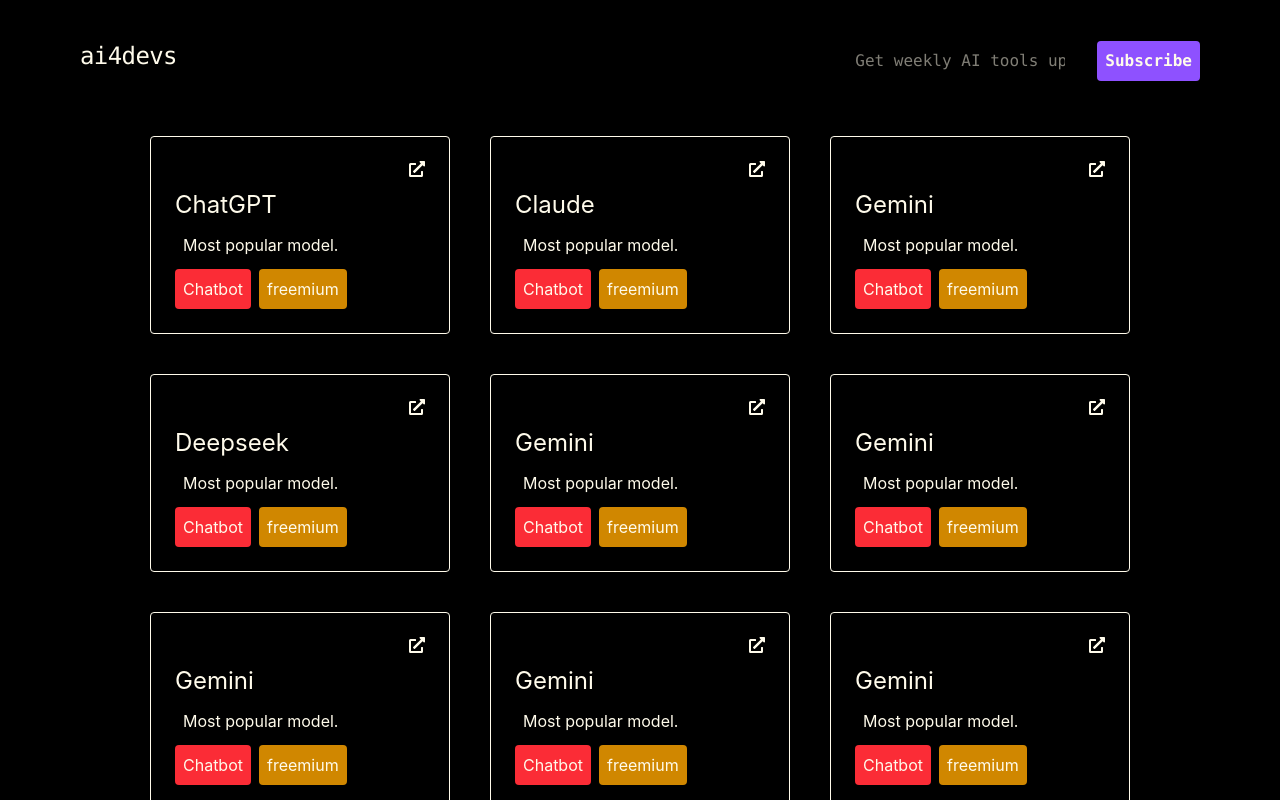
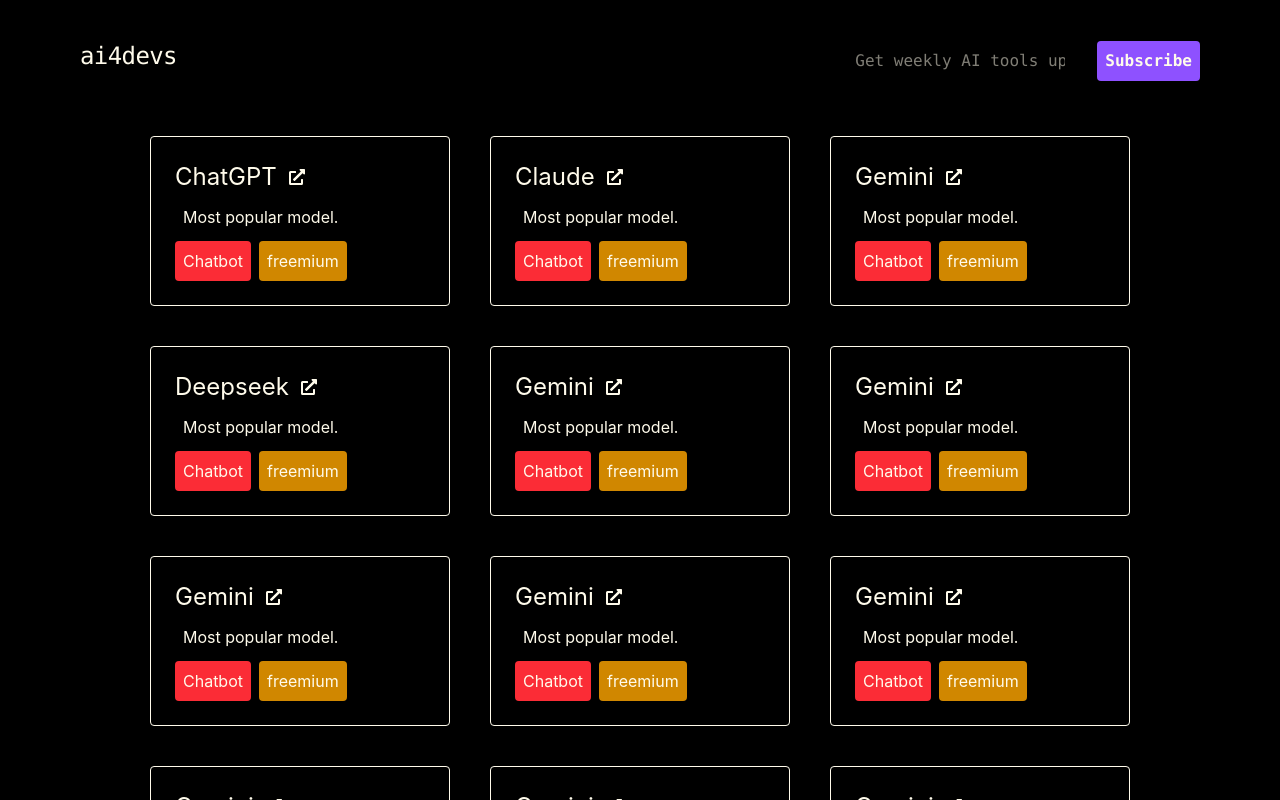
Before and after one commit to MohamedWazeemJassir/ai4devs, a React (Vite) app: page / in a window 1280 px wide. Shown: the top 800 px of the page. Built offline with nearby package versions, Linux system fonts and the light colour scheme.

Commit message:
shift the external link icon

```diff
--- a/src/components/Card.jsx
+++ b/src/components/Card.jsx
@@ -5,17 +5,16 @@
   const Avatar = Icons[prop.logo]?.Avatar;
   return (
     <div className="border overflow-hidden shadow-gray-300 hover:shadow-gray-100 p-6 w-1/4 rounded delay-75 duration-150 transition hover:-translate-y-1 hover:bg-gray-500 space-y-3">
-      <a
-        className="flex justify-end"
-        href={prop.url}
-        rel="noopener noreferrer"
-        target="_blank"
-      >
-        <FaExternalLinkAlt />
-      </a>
       <div id="middle" className="flex gap-3 items-center">
         {Avatar && <Avatar size={40} />}
         <h1 className="text-2xl">{prop.name}</h1>
+        <a
+          href={prop.url}
+          rel="noopener noreferrer"
+          target="_blank"
+        >
+          <FaExternalLinkAlt />
+        </a>
       </div>
       <p className="pl-2">{prop.description}</p>
       <div id="bottom" className="flex gap-2">
```
